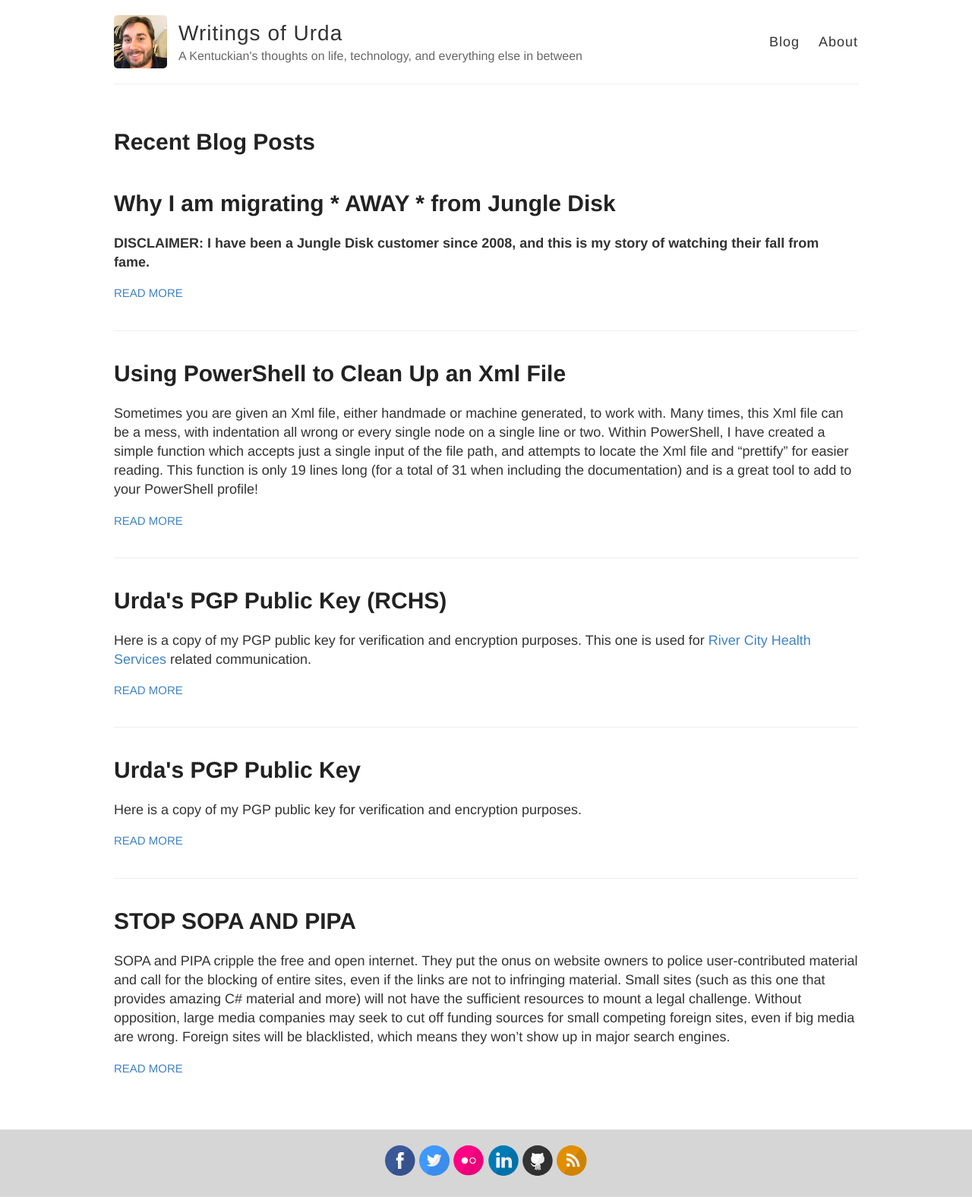
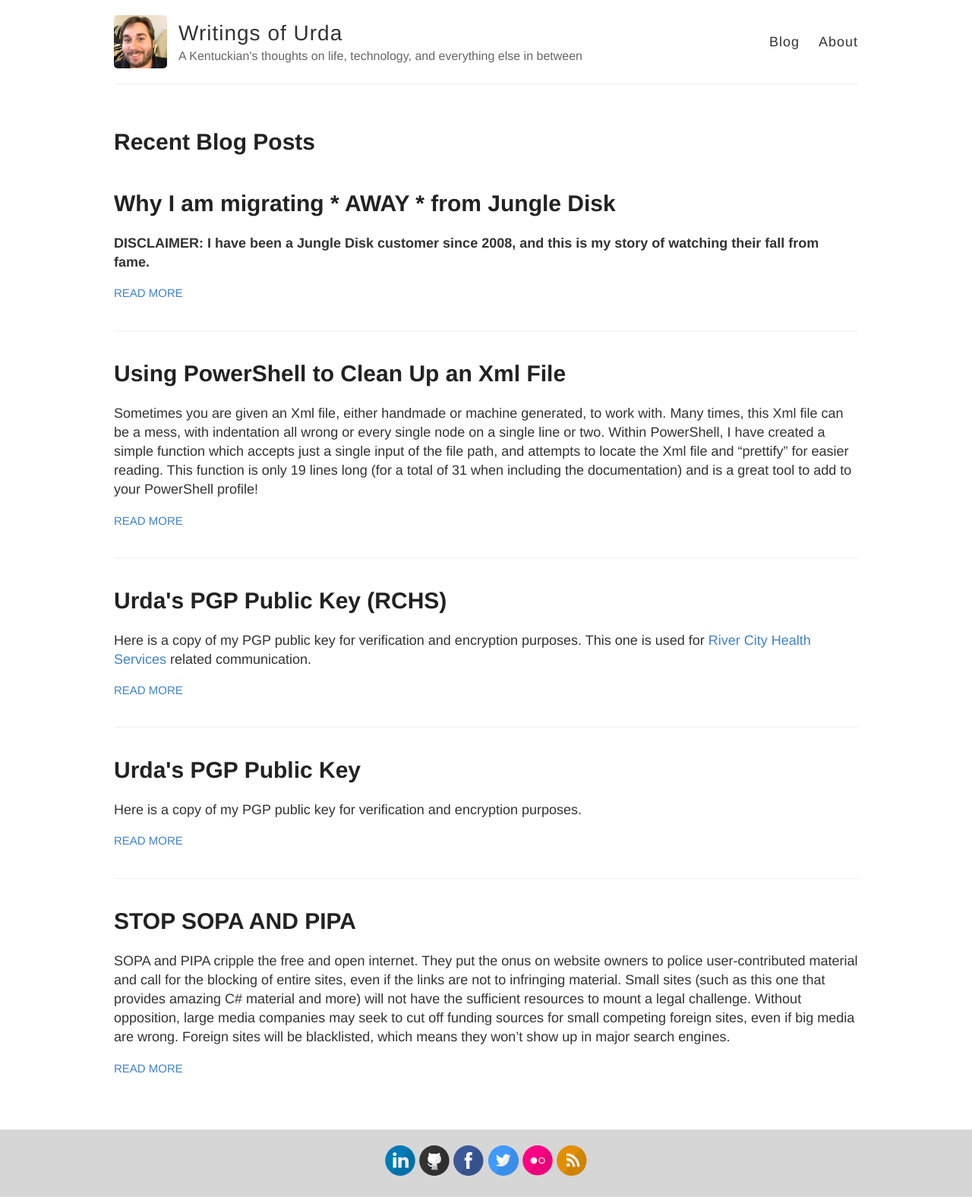
Before and after one commit to urda/website, a Jekyll site: the page built from index.html, in a window 1280 px wide. Shown: the whole page at 76% size. Built offline with Jekyll 4.4.1, drawn with Linux system fonts in a browser that asks for light colours; Markdown is read by kramdown in place of the engine named in the settings.

Commit message:
I want linkedin and github first

```diff
--- a/_config.yml
+++ b/_config.yml
@@ -21,11 +21,11 @@
 
 # Includes an icon in the footer for each username you enter
 footer-links:
+  linkedin: urdap
+  github: urda
   facebook: peter.urda
   twitter: urda
   flickr: urda
-  linkedin: urdap
-  github: urda
   rss: jekyll-feed
   # email:
   # dribbble:
--- a/_includes/svg-icons.html
+++ b/_includes/svg-icons.html
@@ -1,3 +1,11 @@
+{% if site.footer-links.linkedin %}
+<a href="http://linkedin.com/in/{{ site.footer-links.linkedin }}"><i class="svg-icon linkedin"></i></a>
+{% endif %}
+
+{% if site.footer-links.github %}
+<a href="http://github.com/{{ site.footer-links.github }}"><i class="svg-icon github"></i></a>
+{% endif %}
+
 {% if site.footer-links.facebook %}
 <a href="http://facebook.com/{{ site.footer-links.facebook }}"><i class="svg-icon facebook"></i></a>
 {% endif %}
@@ -10,14 +18,6 @@
 <a href="http://flickr.com/{{ site.footer-links.flickr }}"><i class="svg-icon flickr"></i></a>
 {% endif %}
 
-{% if site.footer-links.linkedin %}
-<a href="http://linkedin.com/in/{{ site.footer-links.linkedin }}"><i class="svg-icon linkedin"></i></a>
-{% endif %}
-
-{% if site.footer-links.github %}
-<a href="http://github.com/{{ site.footer-links.github }}"><i class="svg-icon github"></i></a>
-{% endif %}
-
 {% if site.footer-links.rss %}
 <a href="{{ site.baseurl }}/feed.xml"><i class="svg-icon rss"></i></a>
 {% endif %}
```
